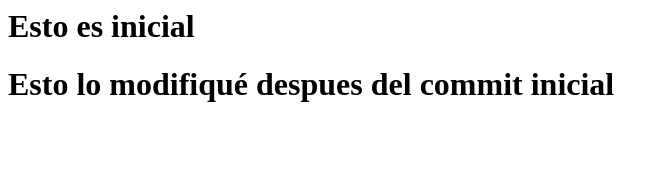
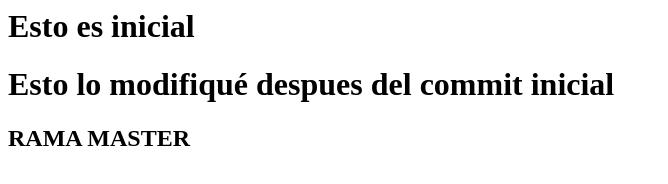
Before and after one commit to 1039622152/PracticaGit, a plain HTML site: page Index.html in a window 1280 px wide. Shown: the whole page, without its empty margins (0-668 px from the left). Drawn offline with Linux system fonts and the light colour scheme.

Commit message:
Se actualiza el archivo index.html

```diff
--- a/Index.html
+++ b/Index.html
@@ -1,2 +1,3 @@
 <h1>Esto es inicial</h1>
 <h1>Esto lo modifiqué despues del commit inicial</h1>
+<h2>RAMA MASTER</h2>
```
